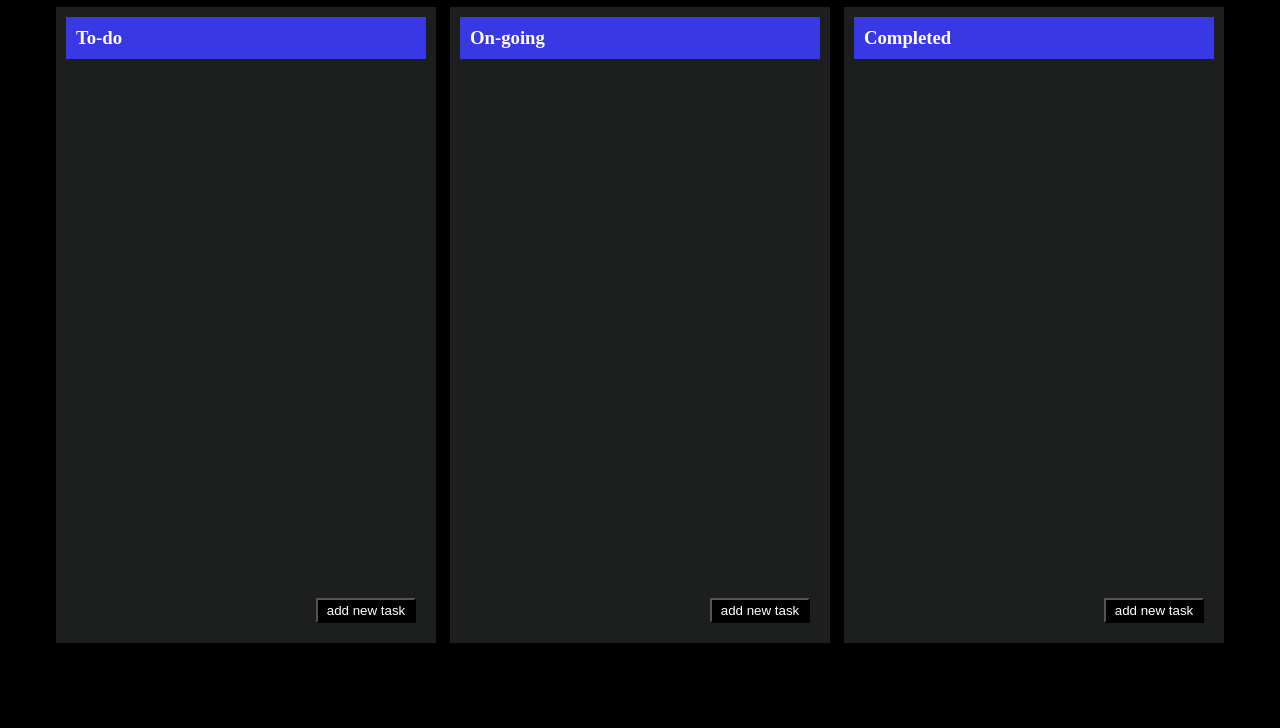
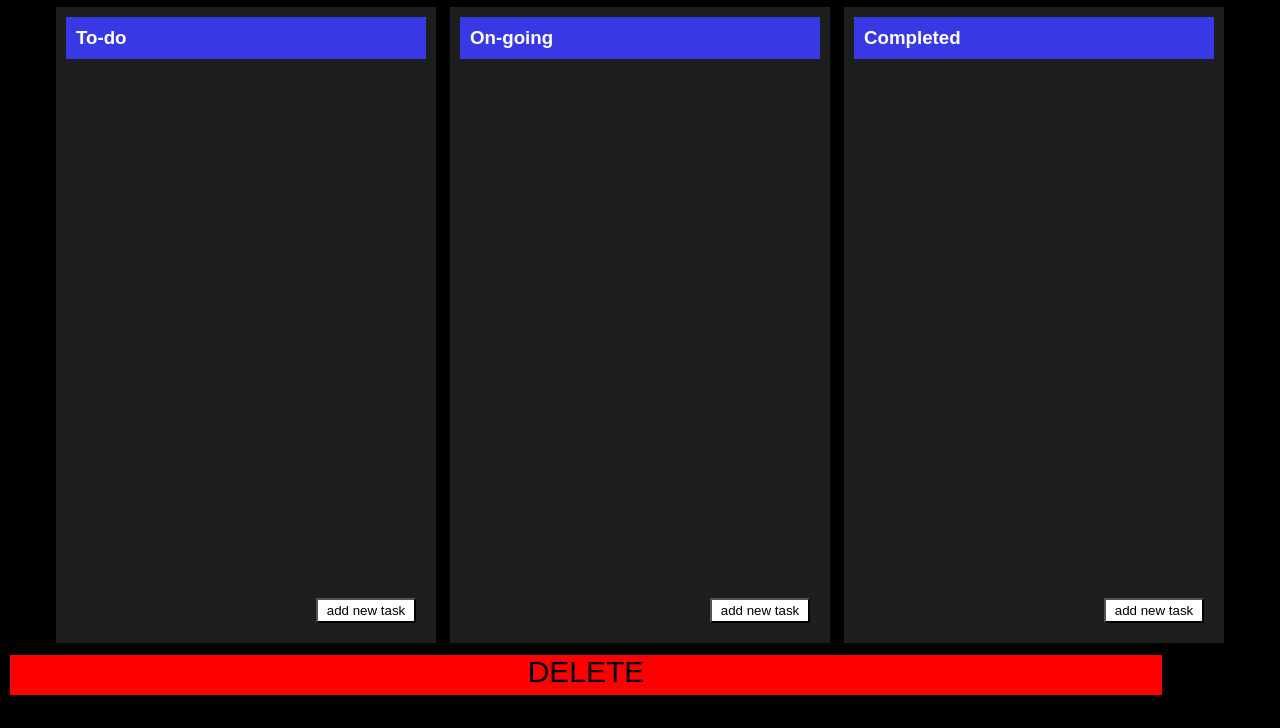
Before and after one commit to ayushsaurabh007/Projects, a plain HTML site: page kan-ban-board/index.html in a window 1280 px wide. Shown: the part 72-800 px from the top of the page. Drawn offline with Linux system fonts and the light colour scheme; a web font is replaced by a local one.

Commit message:
adding delete button

```diff
--- a/kan-ban-board/index.html
+++ b/kan-ban-board/index.html
@@ -4,6 +4,9 @@
     <meta charset="UTF-8">
     <meta name="viewport" content="width=device-width, initial-scale=1.0">
     <title>Kan Ban Board</title>
+    <link rel="preconnect" href="https://fonts.googleapis.com">
+<link rel="preconnect" href="https://fonts.gstatic.com" crossorigin>
+<link href="https://fonts.googleapis.com/css2?family=Asimovian&display=swap" rel="stylesheet">
     <link rel="stylesheet" href="style.css">
 </head>
 <body>
@@ -13,9 +16,6 @@
 
         <div class="board to-do-board">
             <h3>To-do</h3>
-            <!-- <div class="items" draggable="true">coding</div>
-            <div class="items" draggable="true">gym</div>
-            <div class="items" draggable="true">sleep</div> -->
             <button class="add-button to-do">add new task</button>
         </div>
 
@@ -30,6 +30,9 @@
         </div>
 
     </div>
+    <div class="del-board">
+        <div class="delete">DELETE</div>
+    </div>
 
     <script src="script.js"></script>
 </body>
--- a/kan-ban-board/script.js
+++ b/kan-ban-board/script.js
@@ -3,6 +3,7 @@ const to_do = document.querySelector(".to-do");
 const ongoing = document.querySelector(".on");
 const completed = document.querySelector(".com");
 const boards = document.querySelectorAll(".board");
+const del_board = document.querySelector(".del-board");
 
 //add-button-functionality
 to_do.addEventListener("click" , ()=>{
@@ -84,3 +85,14 @@ boards.forEach((boards) => {
         boards.appendChild(curritem);
     })
 })
+
+del_board.addEventListener("dragover", (e) => {
+  e.preventDefault(); // allows drop
+});
+
+del_board.addEventListener("drop" , (e)=>{
+    e.preventDefault();
+    console.log("mere upar se kuch to gaya " , Math.random())
+    let curritem = document.querySelector(".flying");
+    curritem.remove()
+})
--- a/kan-ban-board/style.css
+++ b/kan-ban-board/style.css
@@ -4,6 +4,7 @@
     margin: 0;
     box-sizing: border-box;
     color: white;
+    font-family: "Asimovian", sans-serif;
 }
 
 .main-heading{
@@ -42,10 +43,25 @@ h3{
 .add-button{
     height: 25px;
     width: 100px;
-    color: white;
-    background-color: black;
+    color: black;
+    background-color: white;
     margin: 20px;
     position: absolute;
     bottom: 0;
     right: 0;
 }
+
+.del-container{
+    display: flex;
+    justify-content: center;
+}
+
+.delete{
+    background-color: red;
+    height: 40px;
+    width: 90vw;
+    margin: 10px;
+    text-align: center;
+    color: black;
+    font-size: 30px;
+}
```
